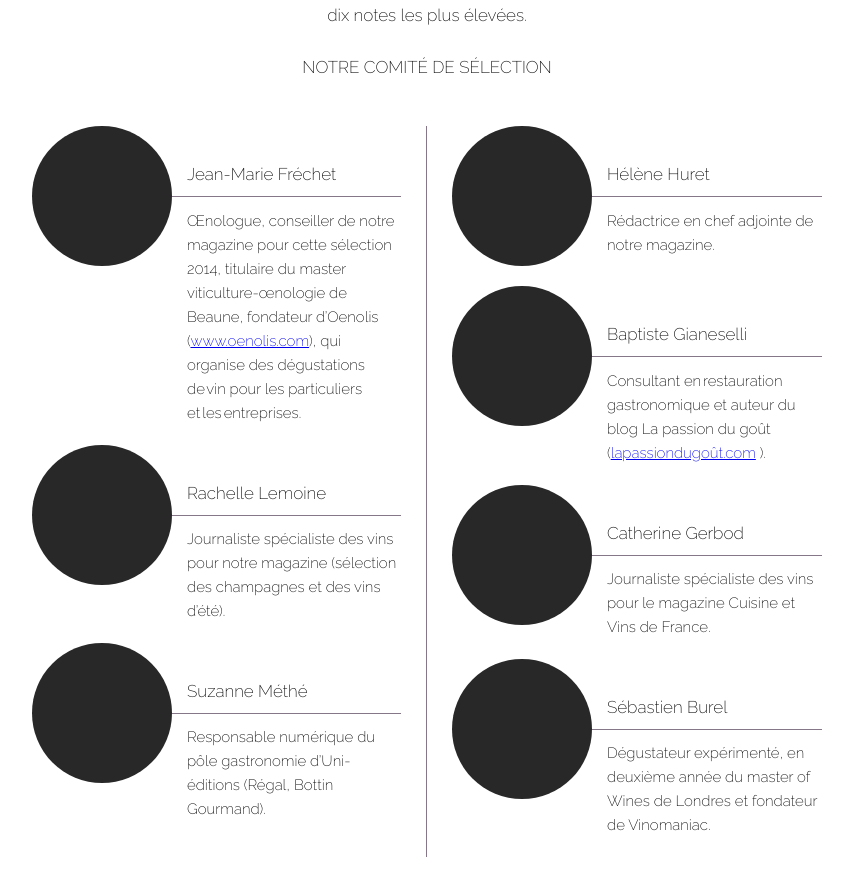
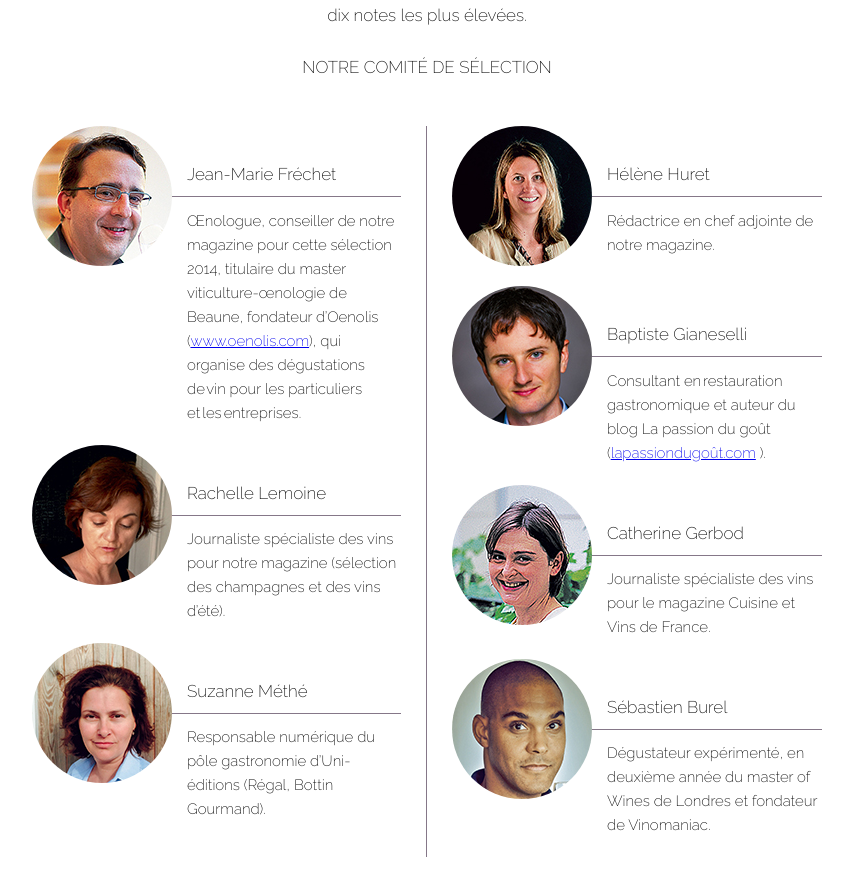
Before and after one commit to Mahi-Mahi/Bouchons-d-Or, a website: page _prototype-html/selection-mode-d-emploi.html in a window 1280 px wide. Shown: the part 627-1504 px from the top of the page, without its empty margins (213-1066 px from the left). Drawn offline with Linux system fonts and the light colour scheme.

Commit message:
Update page selection / jury

```diff
--- a/_prototype-html/selection-mode-d-emploi.html
+++ b/_prototype-html/selection-mode-d-emploi.html
@@ -174,7 +174,7 @@
     		<div class="commitee">
 				<div class="commitee__col">
 					<div class="commitee-col__body media">
-						<img src="images/default-pic.jpg" alt="" />
+						<img src="images/jury/jean-marie-frechet.jpg" alt="" />
 						<div class="media">
 							<p>
 								<strong>Jean-Marie Fréchet</strong>
@@ -183,7 +183,7 @@
 						</div>
 					</div>
 					<div class="commitee-col__body media">
-						<img src="images/default-pic.jpg" alt="" />
+						<img src="images/jury/rachelle-lemoine.jpg" alt="" />
 						<div class="media">
 							<p>
 								<strong>Rachelle Lemoine</strong>
@@ -192,7 +192,7 @@
 						</div>
 					</div>
 					<div class="commitee-col__body media">
-						<img src="images/default-pic.jpg" alt="" />
+						<img src="images/jury/suzanne-methe.jpg" alt="" />
 						<div class="media">
 							<p>
 								<strong>Suzanne Méthé</strong>
@@ -203,7 +203,7 @@
 				</div>
 				<div class="commitee__col">
 					<div class="commitee-col__body media">
-						<img src="images/default-pic.jpg" alt="" />
+						<img src="images/jury/helene-huret.jpg" alt="" />
 						<div class="media">
 							<p>
 								<strong>Hélène Huret</strong>
@@ -212,7 +212,7 @@
 						</div>
 					</div>
 					<div class="commitee-col__body media">
-						<img src="images/default-pic.jpg" alt="" />
+						<img src="images/jury/baptiste-gianeselli.jpg" alt="" />
 						<div class="media">
 							<p>
 								<strong>Baptiste Gianeselli</strong>
@@ -221,7 +221,7 @@
 						</div>
 					</div>
 					<div class="commitee-col__body media">
-						<img src="images/default-pic.jpg" alt="" />
+						<img src="images/jury/catherine-gerbod.jpg" alt="" />
 						<div class="media">
 							<p>
 								<strong>Catherine Gerbod</strong>
@@ -230,7 +230,7 @@
 						</div>
 					</div>
 					<div class="commitee-col__body media">
-						<img src="images/default-pic.jpg" alt="" />
+						<img src="images/jury/sebastien-burel.jpg" alt="" />
 						<div class="media">
 							<p>
 								<strong>Sébastien Burel</strong>
```
Also changed, not shown: _prototype-html/index.html (+6 -7 lines), _prototype-html/images/jury/baptiste-gianeselli.jpg (added), _prototype-html/images/jury/catherine-gerbod.jpg (added), _prototype-html/images/jury/helene-huret.jpg (added), _prototype-html/images/jury/jean-marie-frechet.jpg (added), _prototype-html/images/jury/rachelle-lemoine.jpg (added), _prototype-html/images/jury/sebastien-burel.jpg (added), _prototype-html/images/jury/suzanne-methe.jpg (added).
